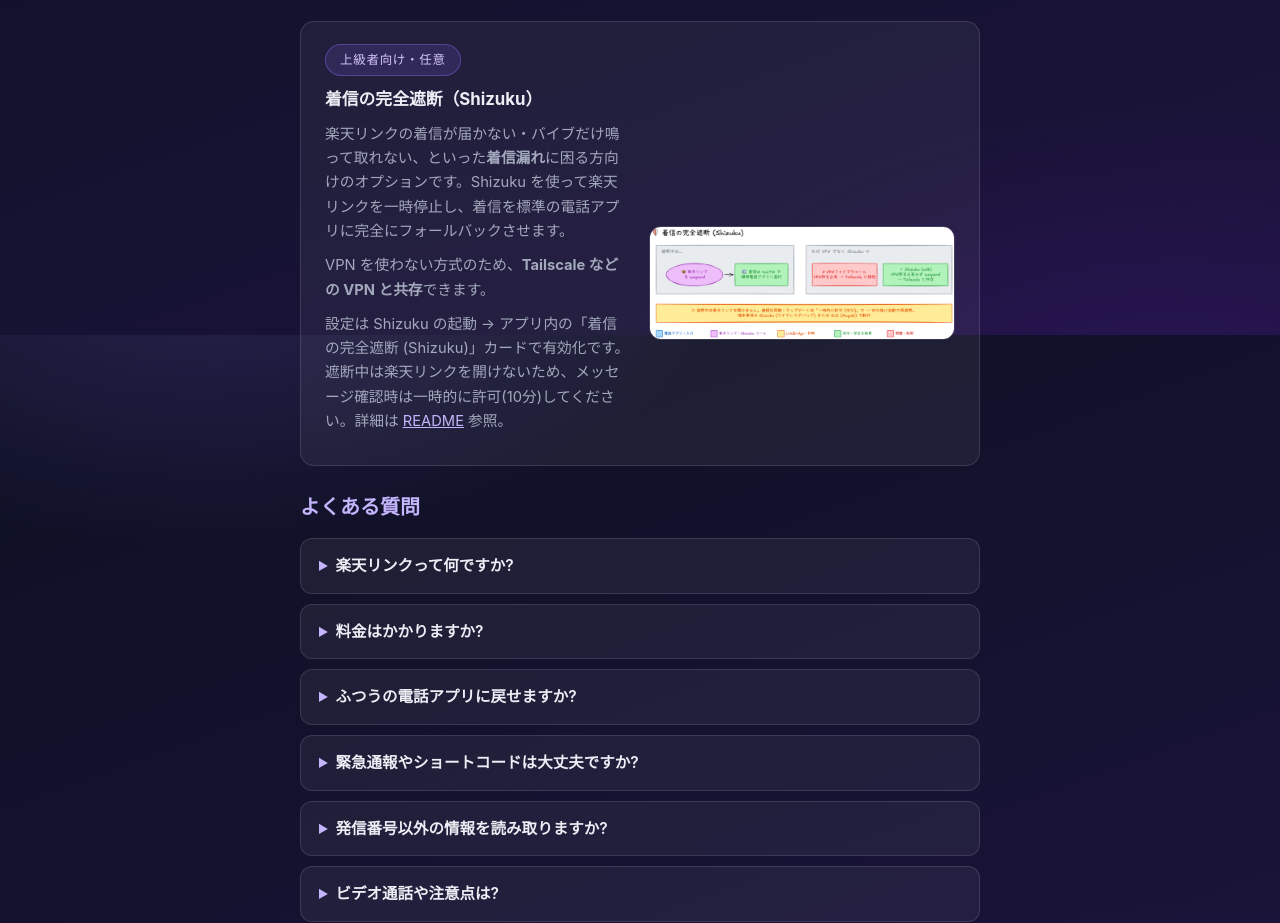
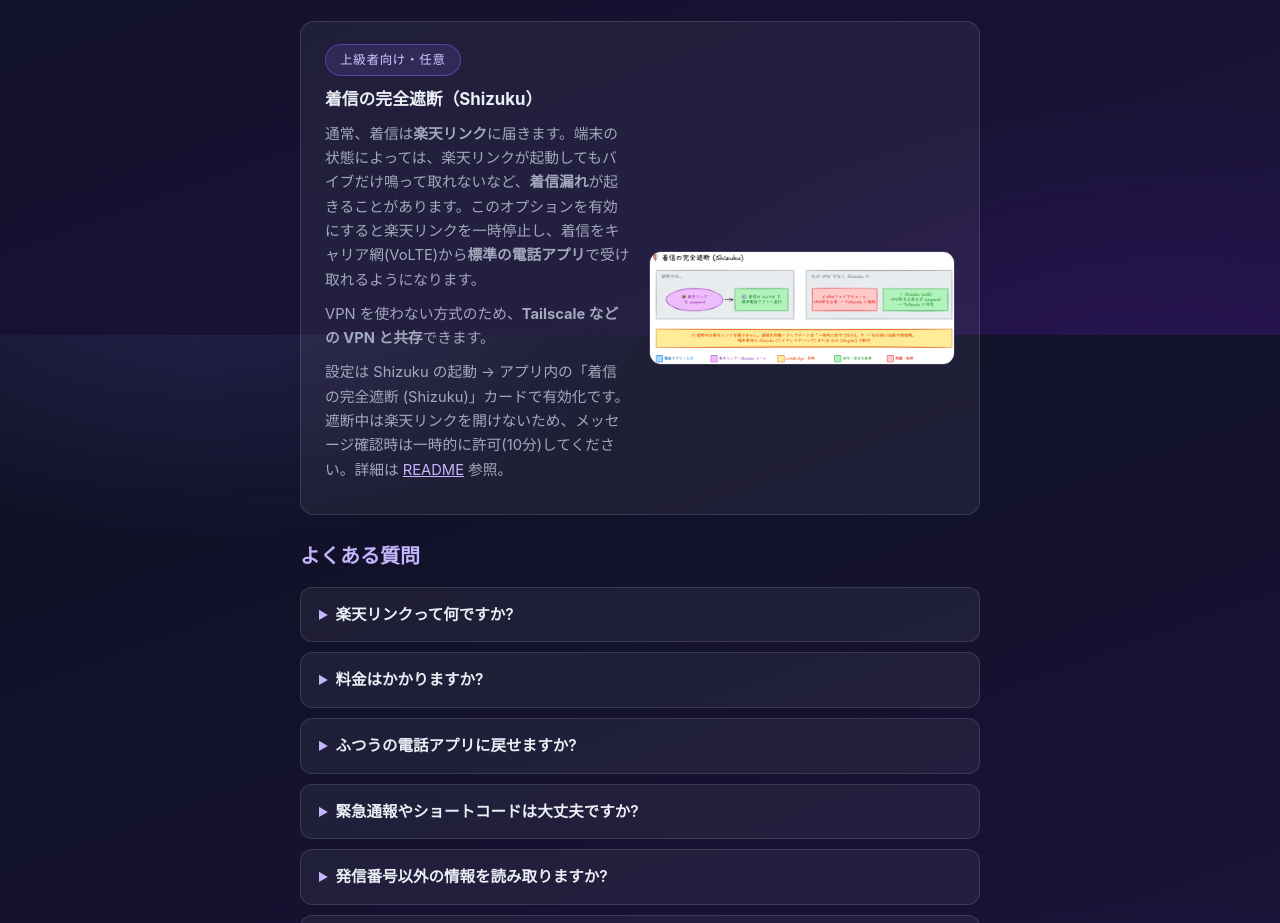
Before and after one commit to hidenobunagai/linkbridge, a plain HTML site: page docs/index.html in a window 1280 px wide. Shown: the part 2065-2988 px from the top of the page. Drawn offline with Linux system fonts and the light colour scheme.

Commit message:
docs: Shizuku 着信遮断の説明を修正 (着信は標準電話アプリで受ける、が正しい)

```diff
--- a/docs/index.html
+++ b/docs/index.html
@@ -277,7 +277,7 @@
       <h3>着信の完全遮断（Shizuku）</h3>
       <div class="opt-grid">
         <div>
-          <p>楽天リンクの着信が届かない・バイブだけ鳴って取れない、といった<b>着信漏れ</b>に困る方向けのオプションです。Shizuku を使って楽天リンクを一時停止し、着信を標準の電話アプリに完全にフォールバックさせます。</p>
+          <p>通常、着信は<b>楽天リンク</b>に届きます。端末の状態によっては、楽天リンクが起動してもバイブだけ鳴って取れないなど、<b>着信漏れ</b>が起きることがあります。このオプションを有効にすると楽天リンクを一時停止し、着信をキャリア網(VoLTE)から<b>標準の電話アプリ</b>で受け取れるようになります。</p>
           <p>VPN を使わない方式のため、<b>Tailscale などの VPN と共存</b>できます。</p>
           <p>設定は Shizuku の起動 → アプリ内の「着信の完全遮断 (Shizuku)」カードで有効化です。遮断中は楽天リンクを開けないため、メッセージ確認時は一時的に許可(10分)してください。詳細は <a href="https://github.com/hidenobunagai/linkbridge/blob/main/README.md">README</a> 参照。</p>
         </div>
```
